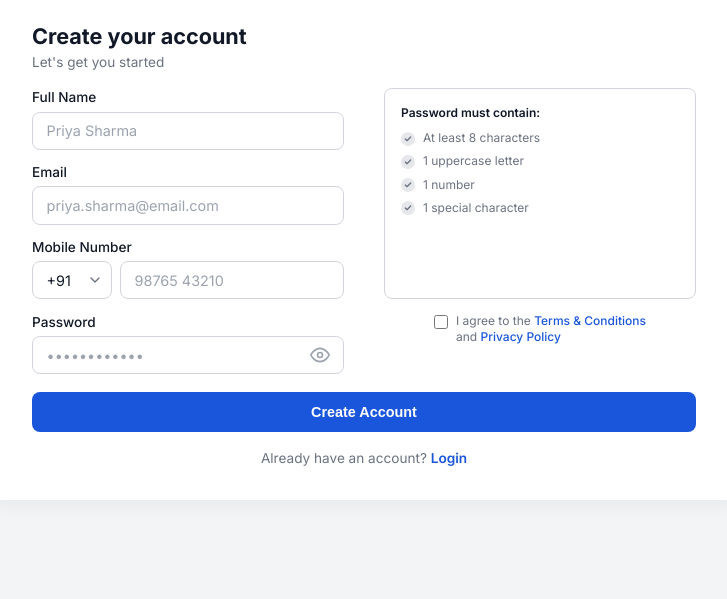
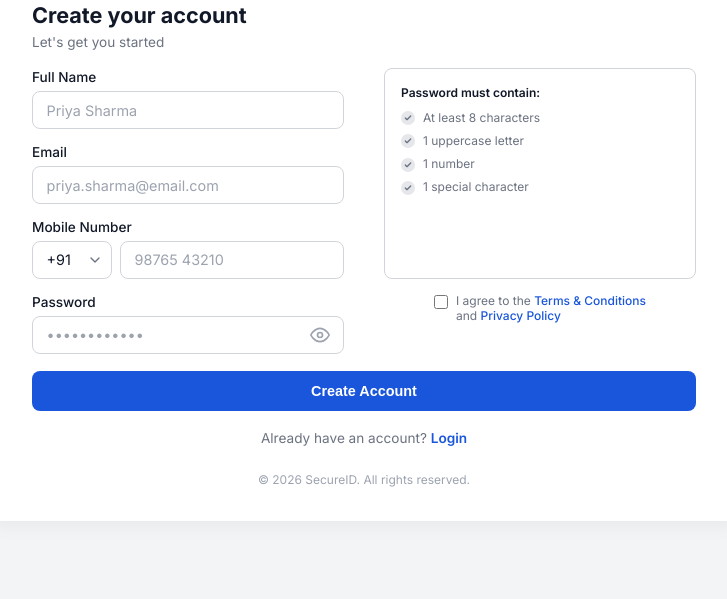
Before and after one commit to nishantsahu258-afk/iam-auth-project, a website: page public/index.html in a window 1280 px wide. Shown: the part 201-800 px from the top of the page, without its empty margins (276-1003 px from the left). Drawn offline with Linux system fonts and the light colour scheme.

Commit message:
chore: add copyright footer with year 2026

```diff
--- a/public/index.html
+++ b/public/index.html
@@ -388,6 +388,8 @@
 
                 <button type="button" id="continueToLoginBtn" class="btn btn-primary" style="width: 100%;">Continue to Login</button>
             </div>
+
+            <div class="footer-copyright">&copy; 2026 SecureID. All rights reserved.</div>
         </div>
     </main>
 </body>
```
